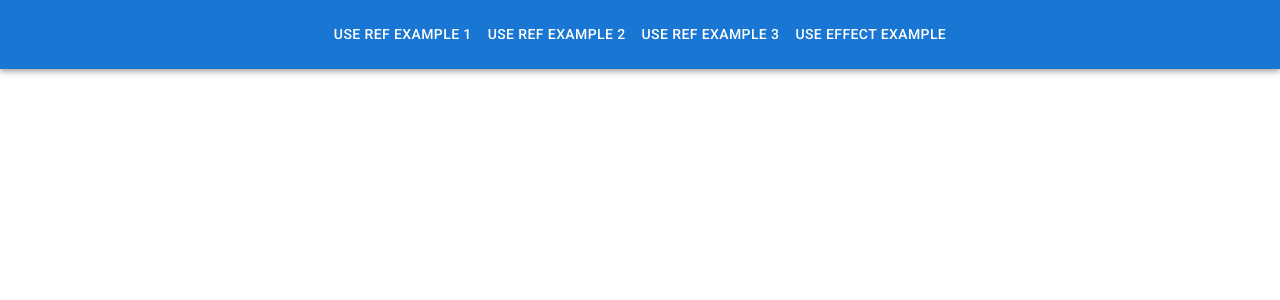
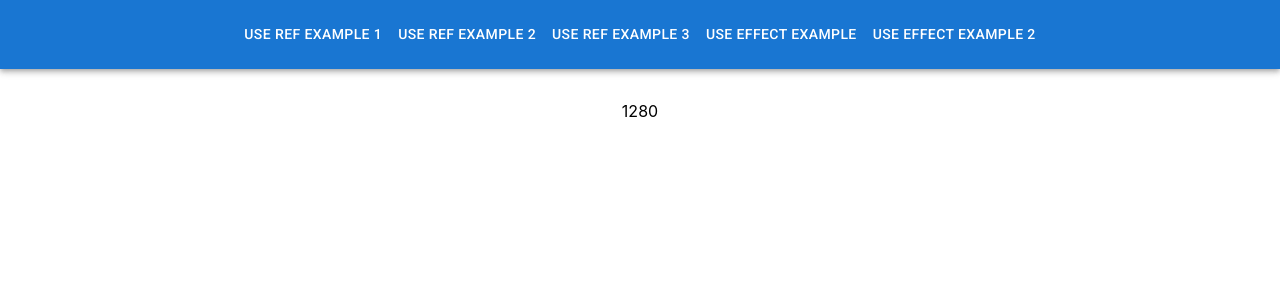
Before and after one commit to kaseyknudsen/react-hooks-practice, a React (Create React App) app: page /useEffect2 in a window 1280 px wide. Shown: the top 300 px of the page. Built offline with nearby package versions, Linux system fonts and the light colour scheme.

Commit message:
added useEffect2 example

```diff
--- a/src/App.js
+++ b/src/App.js
@@ -3,6 +3,7 @@ import UseRef from "./components/UseRef";
 import UseRef2 from "./components/UseRef2";
 import UseRef3 from "./components/UseRef3";
 import UseEffect from "./components/UseEffect";
+import UseEffect2 from "./components/UseEffect2";
 import { Routes, Route } from "react-router-dom";
 function App() {
   return (
@@ -12,6 +13,7 @@ function App() {
         <Route path="useRef2" element={<UseRef2 />} />
         <Route path="useRef3" element={<UseRef3 />} />
         <Route path="useEffect" element={<UseEffect />} />
+        <Route path="useEffect2" element={<UseEffect2 />} />
       </Routes>
     </div>
   );
--- a/src/components/NavBar.js
+++ b/src/components/NavBar.js
@@ -31,6 +31,11 @@ const pages = [
     link: "useEffect",
     tooltip: "Example of UseEffect Hook",
   },
+  {
+    name: "Use Effect Example 2",
+    link: "useEffect2",
+    tooltip: "Example of UseEffect Hook",
+  },
 ];
 
 function NavBar() {
--- /dev/null
+++ b/src/components/UseEffect2.js
@@ -0,0 +1,18 @@
+import { useState, useEffect } from "react";
+
+const UseEffect2 = () => {
+  const [windowWidth, setWindowWidth] = useState(window.innerWidth);
+  const handleResize = () => {
+    setWindowWidth(window.innerWidth);
+  };
+  useEffect(() => {
+    window.addEventListener("resize", handleResize);
+
+    return () => {
+      window.removeEventListener("resize", handleResize);
+    };
+  }, []);
+  return <div>{windowWidth}</div>;
+};
+
+export default UseEffect2;
```
